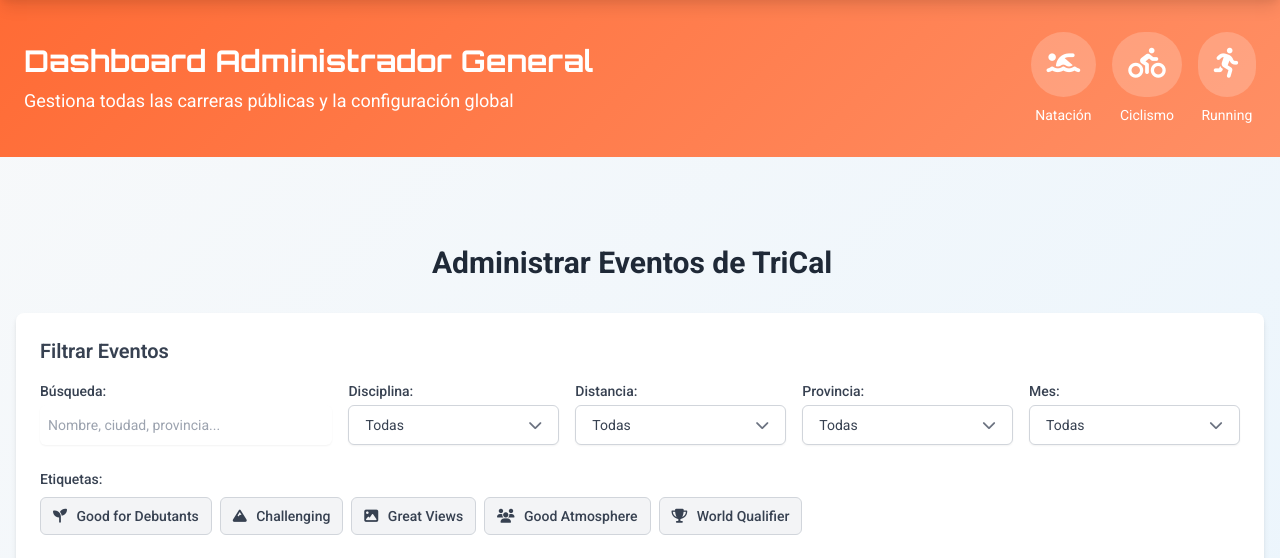
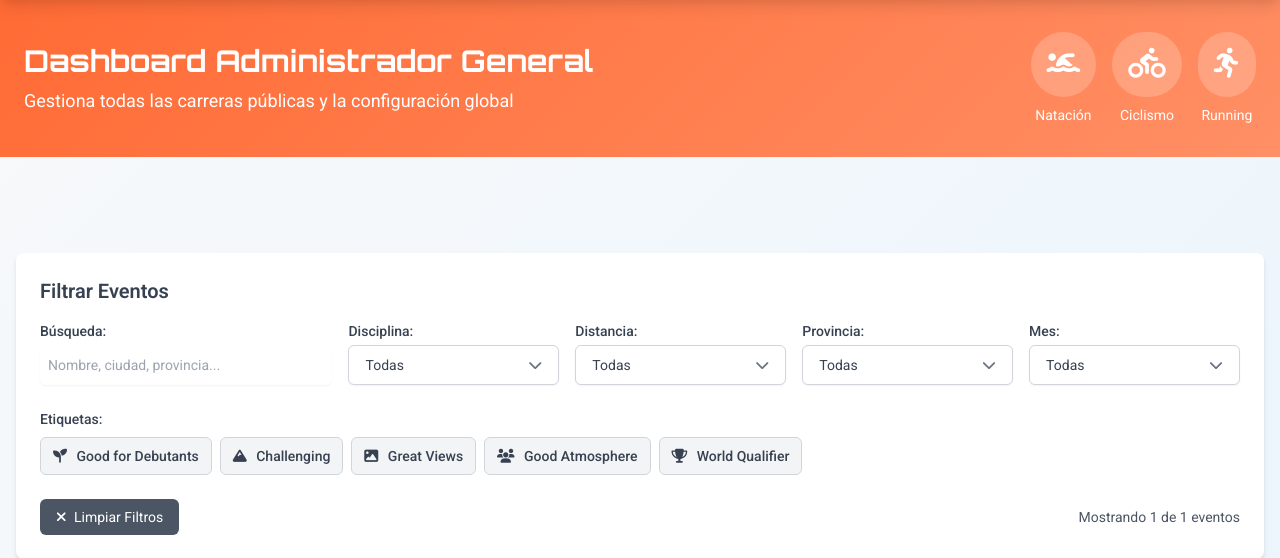
Before and after one commit to gzapater/triathlon-fantasy-app, a Flask app: template backend/templates/events_management.html in a window 1280 px wide. Shown: the part 80-638 px from the top of the page. Run offline with Flask 3, Linux system fonts and the light colour scheme; a user stored in the database is signed in; tables that the repository leaves empty hold one stand-in row (values such as "Sample post"); the template is opened without the code that fills it: most values are stand-ins (such as "Sample title", 1, 10 or a date in 2020).

Commit message:
Update events_management.html

```diff
--- a/backend/templates/events_management.html
+++ b/backend/templates/events_management.html
@@ -15,15 +15,8 @@
 
 {% block main_dashboard_content %}
 <div class="w-full px-4 py-8"> <!-- Cambiado container-fluid mx-auto a w-full -->
-    <div class="flex justify-between items-center mb-6">
 
-        <h1 class="text-3xl font-bold text-gray-800">Administrar Eventos de TriCal</h1>
 
-        <!-- Botón de Crear Nuevo Evento eliminado -->
-
-    </div>
-
-    <!-- Modal para Añadir/Editar Evento eliminado -->
 
     <!-- Filters Section (adaptada de TriCal.html) -->
     <section class="bg-white shadow-md rounded-lg p-6 mt-8 mb-8 no-print">
```
